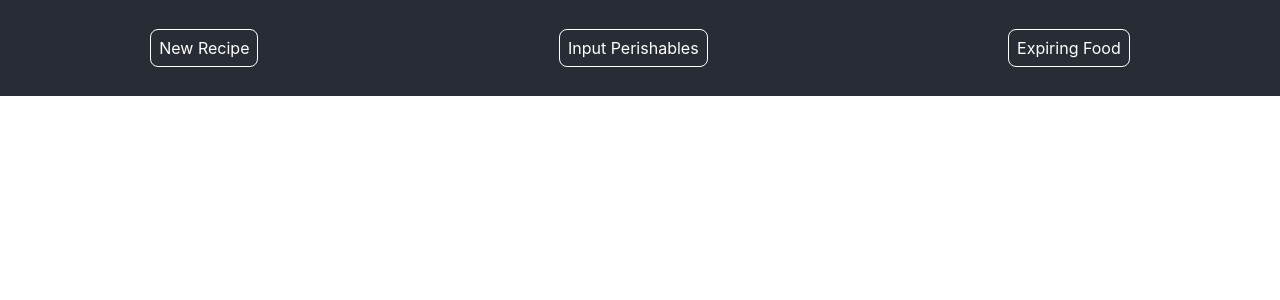
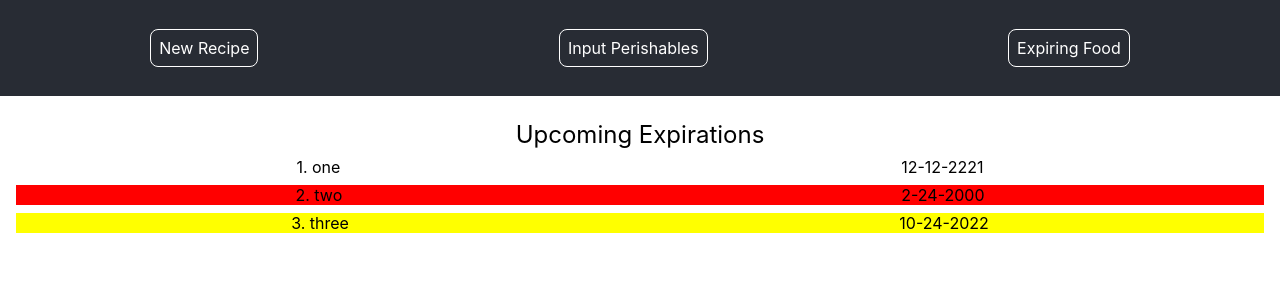
Before and after one commit to vorellana3/shabinets, a React (Create React App) app in the folder ui/: page / in a window 1280 px wide. Both pictures are taken after a click on the element "Expiring Food". Shown: the top 300 px of the page. Built offline with nearby package versions, Linux system fonts and the light colour scheme; no server answers.

Commit message:
testing changes

```diff
--- a/ui/src/App.css
+++ b/ui/src/App.css
@@ -34,13 +34,12 @@
 
 
 .topbar {
-  min-height: 10vh;
+  min-height: 12vh;
   background-color: #282c34;
   color: white;
   display: flex;
   align-items: center;
   justify-content: space-around;
-  padding: 8px 0;
 }
 
 .topbar-button {
@@ -56,7 +55,7 @@
 }
 
 .mainbody {
-  min-height: 90vh;
+  min-height: 88vh;
   background-color: white;
 }
 
@@ -107,3 +106,27 @@
   gap: 16px;
   margin: 8px 0;
 }
+
+.expiring-list-header {
+  text-align: center;
+  margin: 8px;
+  font-size: 24px;
+}
+
+.expiring-list {
+  padding: 16px;
+}
+
+.expiring-item {
+  margin: 8px 0;
+  display: flex;
+  justify-content: space-around;
+}
+
+.red {
+  background-color: red;
+}
+
+.yellow {
+  background-color: yellow;
+}
--- a/ui/src/App.js
+++ b/ui/src/App.js
@@ -16,7 +16,6 @@ class App extends Component {
       steps: "",
     };
 
-    this.BACKEND = 'http:localhost:5000';
 
 
     this.errorPage = this.errorPage.bind(this);
@@ -52,8 +51,8 @@ class App extends Component {
     switch(this.state.page) {
       case "home": return <div className="home">Welcome to Shabinets!</div>
       case "newrecipe": return <Recipe title={this.state.title} ingredients={this.state.ingredients} steps={this.state.steps}/>
-      case "perishables": return <PerishablePrompt header="Enter your perishables" fieldCount={0} backend={this.BACKEND}/>
-      case "expiring": return <Expiring backend={this.BACKEND}/>
+      case "perishables": return <PerishablePrompt header="Enter your perishables" fieldCount={0} />
+      case "expiring": return <Expiring />
       default: return this.errorPage();
     }
   }
@@ -72,7 +71,7 @@ class App extends Component {
   }
 
   newRecipe() {
-    let api = 'http://localhost:5000/new-recipe';
+    let api = 'http://localhost:5000/api/new-recipe';
     fetch(api).then(response => response.json()).then(output =>
         this.setState({
             title: output['recipe']['label'],
--- a/ui/src/Expiring.js
+++ b/ui/src/Expiring.js
@@ -4,23 +4,29 @@ class Expiring extends Component {
   constructor(props) {
     super(props);
 
-    this.state = {nextExpiring: []};
+    this.state = {nextExpiring: [
+      ["one", "12-12-2221"],
+      ["two", "2-24-2000"],
+      ["three", "10-24-2022"]
+    ]};
 
     this.updateExpiring = this.updateExpiring.bind(this);
     this.getExpiring = this.getExpiring.bind(this);
-    this.updateExpiring();
+    this.expiryHighlight= this.expiryHighlight.bind(this);
+    //this.updateExpiring();
   }
 
   render(){
     return(
       <div className="expiring-list">
+        <div className="expiring-list-header">Upcoming Expirations</div>
         {this.getExpiring()}
       </div>
     );
   }
 
   updateExpiring() {
-    fetch('http://localhost:5000/expired-foods')
+    fetch('http://localhost:5000/api/expired-foods')
       .then(response => response.json())
       .then(response => {
           let arr = [];
@@ -35,15 +41,28 @@ class Expiring extends Component {
     let comps = [];
     for (let i = 0; i < this.state.nextExpiring.length; i++) {
       comps.push(
-        <div className="expiring-item">
+        <div className={"expiring-item " + this.expiryHighlight(this.state.nextExpiring[i][1])}>
           <div className="expiring-item-name">{(i+1) + ". " + this.state.nextExpiring[i][0]}</div>
-          <div className="expiring-item-date">{this.state.nextExpiring[i][1]}</div>
+          <div className={"expiring-item-date"}>{this.state.nextExpiring[i][1]}</div>
         </div>
       );
     }
     return comps;
   }
 
+  expiryHighlight(date) {
+    let today = new Date();
+    let split = date.split("-");
+    let expiration = new Date(split[2], split[0]-1, split[1]);
+    let remDays = (expiration - today) / (1000 * 3600 * 24);
+    if (remDays < 0) {
+      return "red";
+    } else if (remDays < 2) {
+      return "yellow";
+    }
+    return "";
+  }
+
 
 }
 
--- a/ui/src/PerishableField.js
+++ b/ui/src/PerishableField.js
@@ -1,6 +1,4 @@
 import {Component} from "react";
-
-const backend = 'localhost:5000';
 
 class PerishableField extends Component {
   constructor(props) {
@@ -90,7 +88,7 @@ class PerishableField extends Component {
   }
 
   getItemChoices() {
-    fetch(this.props.backend + '/suggestions')
+    fetch('http://localhost:5000/api/suggestions')
       .then((response) => response.json())
       .then((response) => {
 
```
